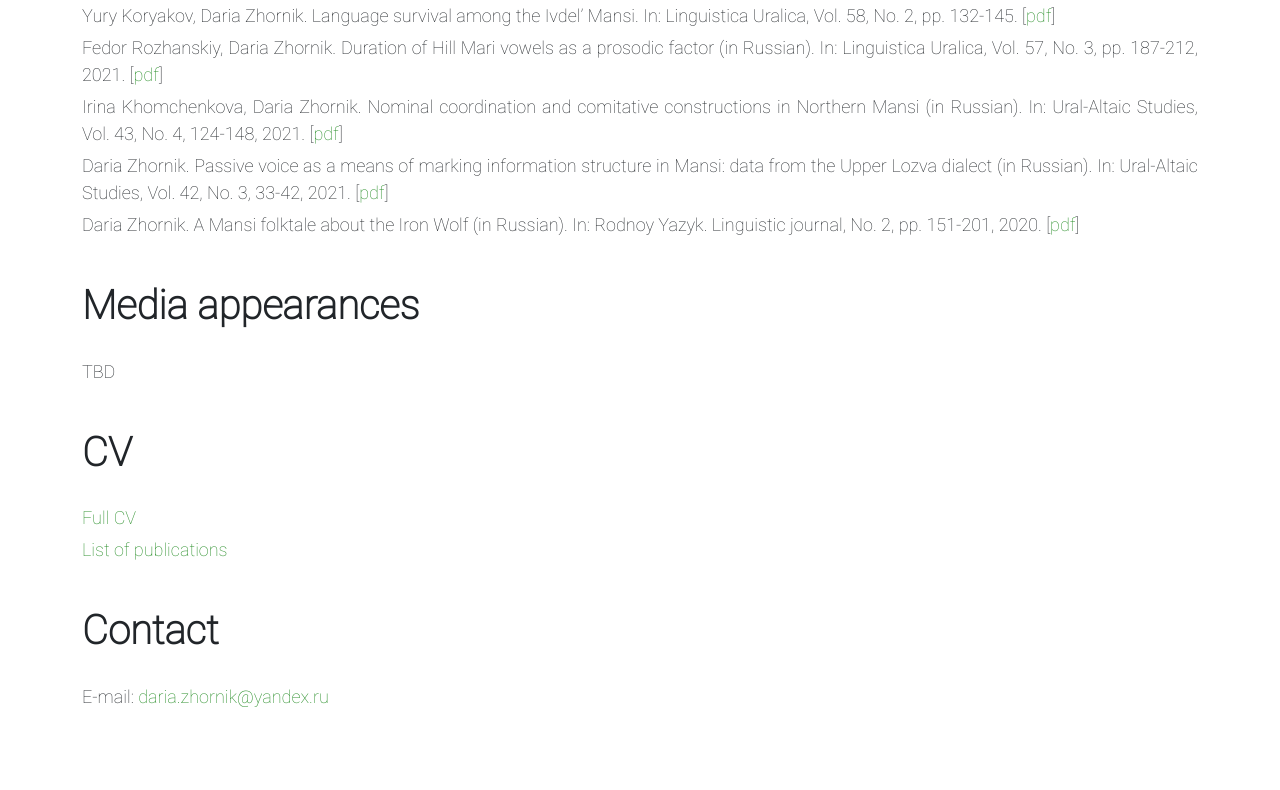
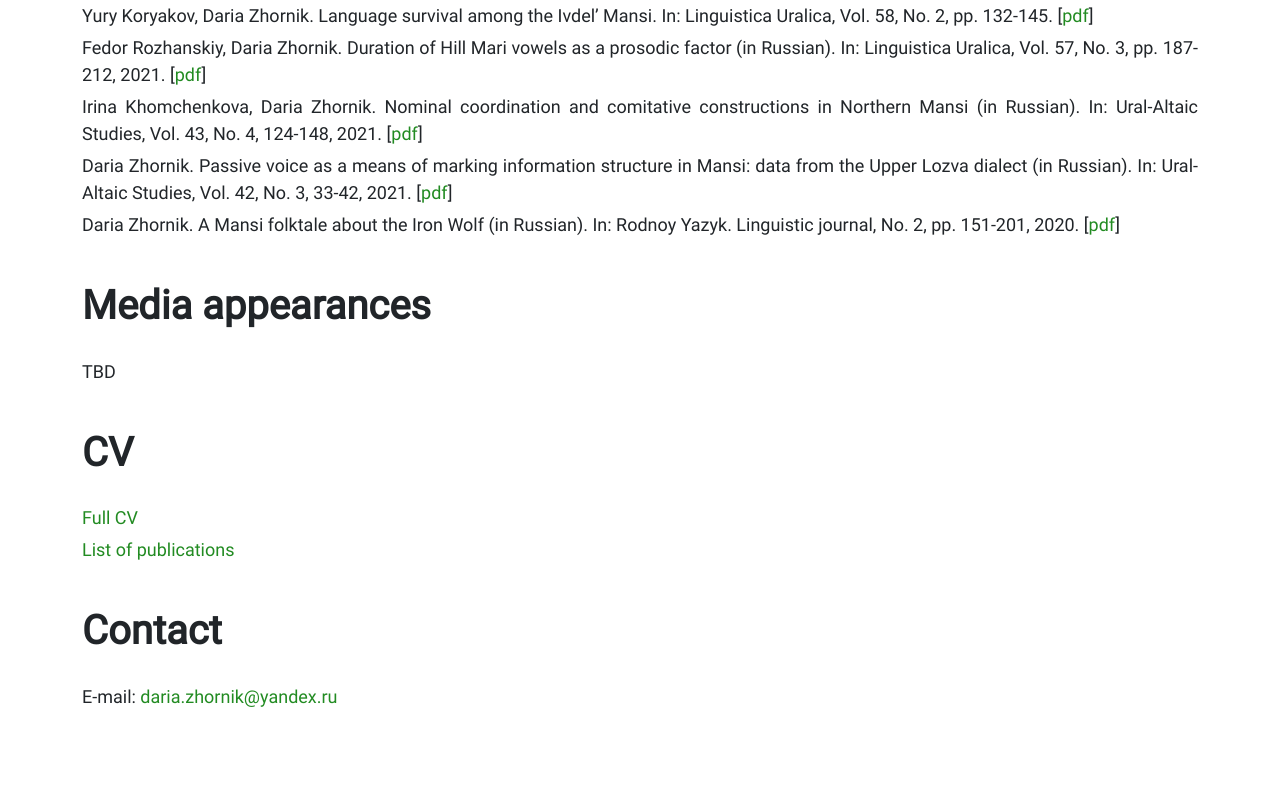
Before and after one commit to DariaZhornik/dariazhornik.github.io, a plain HTML site: page index.html in a window 1280 px wide. Shown: the part 1514-2304 px from the top of the page. Drawn offline with nearby package versions, Linux system fonts and the light colour scheme.

Commit message:
Add files via upload

```diff
--- a/styles.css
+++ b/styles.css
@@ -5,7 +5,7 @@
 } */
 @font-face {
 	font-family: "Roboto";
-	src: url("./Roboto-Thin.ttf");
+	src: url("./Roboto-Regular.ttf");
 }
 body {
 	font-family: Roboto;
```
Also changed, not shown: Roboto-Regular.ttf (added), index.html (line endings or trailing spaces).
